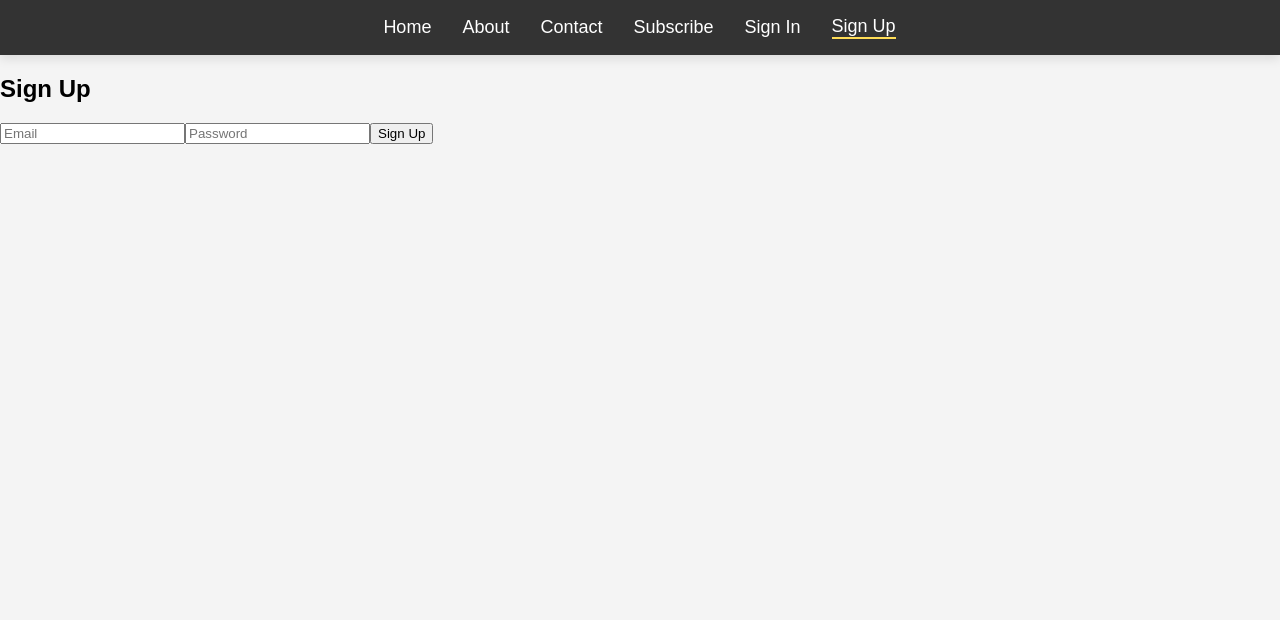
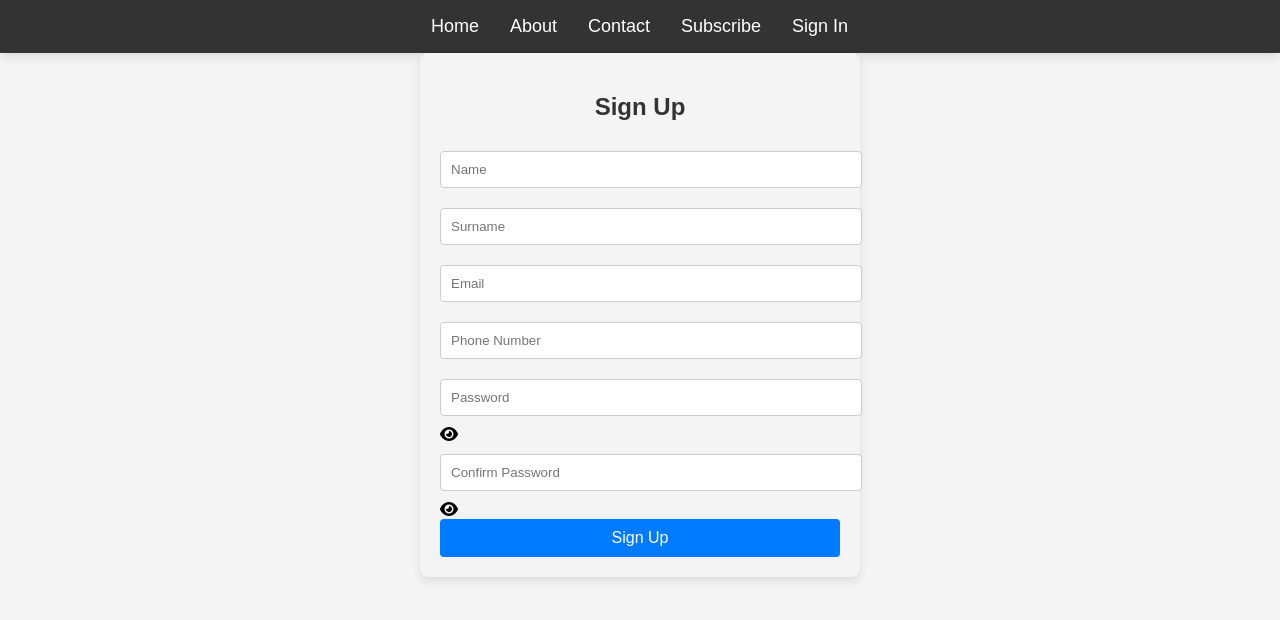
Before and after one commit to ksandile/Alle-services, a React (Create React App) app: page /sign-up in a window 1280 px wide. Shown: the top 620 px of the page. Built offline with nearby package versions, Linux system fonts and the light colour scheme; no server answers.

Commit message:
Style the sign in and sign up
pushing after few update, now we will be build the driver app.

```diff
--- a/package.json
+++ b/package.json
@@ -8,7 +8,9 @@
     "@testing-library/react": "^13.4.0",
     "@testing-library/user-event": "^13.5.0",
     "alle-services": "file:",
+    "axios": "^1.7.4",
     "firebase": "^10.13.0",
+    "fuse.js": "^7.0.0",
     "leaflet": "^1.9.4",
     "react": "^18.3.1",
     "react-dom": "^18.3.1",
--- a/src/components/Header.jsx
+++ b/src/components/Header.jsx
@@ -13,7 +13,6 @@ function Header() {
         <Link to="/contact" className={location.pathname === '/contact' ? 'active' : ''}>Contact</Link>
         <Link to="/subscription" className={location.pathname === '/subscription' ? 'active' : ''}>Subscribe</Link> {/* Subscription Link */}
         <Link to="/sign-in" className={location.pathname === '/sign-in' ? 'active' : ''}>Sign In</Link> {/* Sign In Link */}
-        <Link to="/sign-up" className={location.pathname === '/sign-up' ? 'active' : ''}>Sign Up</Link> {/* Sign Up Link */}
       </nav>
     </header>
   );
--- a/src/firebaseConfig.js
+++ b/src/firebaseConfig.js
@@ -1,6 +1,8 @@
 // src/firebaseConfig.js
 import { initializeApp } from 'firebase/app';
 import { getAuth } from 'firebase/auth';
+import { getFirestore } from 'firebase/firestore';
+// Import Firestore if you're planning to use it
 
 const firebaseConfig = {
     apiKey: "AIzaSyASb3wPvq4cksVCM3OzLE_s74gzpwdPC1E",
@@ -11,8 +13,17 @@ const firebaseConfig = {
     messagingSenderId: "383686120816",
     appId: "1:383686120816:web:70c4d29740d9cc95322bb5",
     measurementId: "G-QL58FC4WP5"
-  };
+};
 
 // Initialize Firebase
 const app = initializeApp(firebaseConfig);
+
+// Initialize Firebase Auth
 export const auth = getAuth(app);
+
+// Initialize Firestore
+export const db = getFirestore(app);
+
+// Optionally, initialize Realtime Database if you plan to use it
+// import { getDatabase } from 'firebase/database';
+// export const database = getDatabase(app);
--- /dev/null
+++ b/src/pages/SignIn.css
@@ -0,0 +1,61 @@
+/* SignIn.css */
+.sign-in-container {
+    max-width: 400px;
+    margin: 0 auto;
+    padding: 20px;
+    background-color: #f4f4f4;
+    border-radius: 8px;
+    box-shadow: 0px 4px 10px rgba(0, 0, 0, 0.1);
+  }
+
+  .sign-in-container h2 {
+    text-align: center;
+    margin-bottom: 20px;
+    color: #333;
+  }
+
+  .sign-in-container input {
+    width: 100%;
+    padding: 10px;
+    margin: 10px 0;
+    border: 1px solid #ccc;
+    border-radius: 4px;
+  }
+
+  .sign-in-container input:focus {
+    border-color: #007bff;
+    outline: none;
+  }
+
+  .sign-in-container button {
+    width: 100%;
+    padding: 10px;
+    background-color: #007bff;
+    color: white;
+    border: none;
+    border-radius: 4px;
+    cursor: pointer;
+    font-size: 16px;
+  }
+
+  .sign-in-container button:hover {
+    background-color: #0056b3;
+  }
+
+  .sign-in-container p {
+    text-align: center;
+  }
+
+  .sign-in-container p a {
+    color: #007bff;
+    text-decoration: none;
+  }
+
+  .sign-in-container p a:hover {
+    text-decoration: underline;
+  }
+
+  .sign-in-container p.error {
+    color: red;
+    text-align: center;
+  }
--- a/src/pages/SignIn.jsx
+++ b/src/pages/SignIn.jsx
@@ -1,26 +1,36 @@
-// src/pages/SignIn.jsx
 import React, { useState } from 'react';
 import { signInWithEmailAndPassword } from 'firebase/auth';
 import { auth } from '../firebaseConfig';
+import { Link, useNavigate } from 'react-router-dom';
+import './SignIn.css'; // Import the CSS file
 
 function SignIn() {
   const [email, setEmail] = useState('');
   const [password, setPassword] = useState('');
+  const [error, setError] = useState('');
+  const navigate = useNavigate();
 
   const handleSignIn = async (e) => {
     e.preventDefault();
     try {
       await signInWithEmailAndPassword(auth, email, password);
       // Redirect to home or any other page after successful sign-in
+      navigate('/'); // Redirect to the home page (or any route you want)
     } catch (error) {
       console.error('Error signing in:', error);
-      // Handle errors here, e.g., show a message to the user
+      if (error.code === 'auth/user-not-found') {
+        setError('You must Sign-Up first.');
+      } else {
+        setError('Error signing in. Please try again.');
+      }
     }
   };
 
   return (
+    <div className="sign-in-container">
       <form onSubmit={handleSignIn}>
         <h2>Sign In</h2>
+        {error && <p className="error">{error}</p>}
         <input
           type="email"
           value={email}
@@ -37,6 +47,8 @@ function SignIn() {
         />
         <button type="submit">Sign In</button>
       </form>
+      <p>Do not have an account? <Link to="/sign-up">Sign Up</Link></p>
+    </div>
   );
 }
 
--- /dev/null
+++ b/src/pages/SignUp.css
@@ -0,0 +1,48 @@
+/* SignUp.css */
+.sign-up-container {
+    max-width: 400px;
+    margin: 0 auto;
+    padding: 20px;
+    background-color: #f4f4f4;
+    border-radius: 8px;
+    box-shadow: 0px 4px 10px rgba(0, 0, 0, 0.1);
+  }
+
+  .sign-up-container h2 {
+    text-align: center;
+    margin-bottom: 20px;
+    color: #333;
+  }
+
+  .sign-up-container input {
+    width: 100%;
+    padding: 10px;
+    margin: 10px 0;
+    border: 1px solid #ccc;
+    border-radius: 4px;
+  }
+
+  .sign-up-container input:focus {
+    border-color: #007bff;
+    outline: none;
+  }
+
+  .sign-up-container button {
+    width: 100%;
+    padding: 10px;
+    background-color: #007bff;
+    color: white;
+    border: none;
+    border-radius: 4px;
+    cursor: pointer;
+    font-size: 16px;
+  }
+
+  .sign-up-container button:hover {
+    background-color: #0056b3;
+  }
+
+  .sign-up-container p {
+    text-align: center;
+    color: red;
+  }
--- a/src/pages/SignUp.jsx
+++ b/src/pages/SignUp.jsx
@@ -1,26 +1,62 @@
-// src/pages/SignUp.jsx
 import React, { useState } from 'react';
 import { createUserWithEmailAndPassword } from 'firebase/auth';
 import { auth } from '../firebaseConfig';
+import { useNavigate } from 'react-router-dom';
+import { FontAwesomeIcon } from '@fortawesome/react-fontawesome';
+import { faEye, faEyeSlash } from '@fortawesome/free-solid-svg-icons';
+import './SignUp.css';
 
 function SignUp() {
+  const [name, setName] = useState('');
+  const [surname, setSurname] = useState('');
   const [email, setEmail] = useState('');
+  const [phoneNumber, setPhoneNumber] = useState('');
   const [password, setPassword] = useState('');
+  const [confirmPassword, setConfirmPassword] = useState('');
+  const [error, setError] = useState('');
+  const [showPassword, setShowPassword] = useState(false);
+  const [showConfirmPassword, setShowConfirmPassword] = useState(false);
+
+  const navigate = useNavigate();
 
   const handleSignUp = async (e) => {
     e.preventDefault();
+    if (password !== confirmPassword) {
+      setError("Passwords do not match.");
+      return;
+    }
     try {
       await createUserWithEmailAndPassword(auth, email, password);
-      // Redirect to home or any other page after successful sign-up
+      navigate('/sign-in');
     } catch (error) {
       console.error('Error signing up:', error);
-      // Handle errors here, e.g., show a message to the user
+      if (error.code === 'auth/email-already-in-use') {
+        setError('This email address is already in use. Please try signing in or use a different email.');
+      } else {
+        setError('Error signing up. Please try again.');
+      }
     }
   };
 
   return (
+    <div className="sign-up-container">
       <form onSubmit={handleSignUp}>
         <h2>Sign Up</h2>
+        {error && <p>{error}</p>}
+        <input
+          type="text"
+          value={name}
+          onChange={(e) => setName(e.target.value)}
+          placeholder="Name"
+          required
+        />
+        <input
+          type="text"
+          value={surname}
+          onChange={(e) => setSurname(e.target.value)}
+          placeholder="Surname"
+          required
+        />
         <input
           type="email"
           value={email}
@@ -29,14 +65,43 @@ function SignUp() {
           required
         />
         <input
-        type="password"
+          type="tel"
+          value={phoneNumber}
+          onChange={(e) => setPhoneNumber(e.target.value)}
+          placeholder="Phone Number"
+          required
+        />
+        <div className="password-input">
+          <input
+            type={showPassword ? 'text' : 'password'}
             value={password}
             onChange={(e) => setPassword(e.target.value)}
             placeholder="Password"
             required
           />
+          <FontAwesomeIcon
+            icon={showPassword ? faEyeSlash : faEye}
+            onClick={() => setShowPassword(!showPassword)}
+            className="password-icon"
+          />
+        </div>
+        <div className="password-input">
+          <input
+            type={showConfirmPassword ? 'text' : 'password'}
+            value={confirmPassword}
+            onChange={(e) => setConfirmPassword(e.target.value)}
+            placeholder="Confirm Password"
+            required
+          />
+          <FontAwesomeIcon
+            icon={showConfirmPassword ? faEyeSlash : faEye}
+            onClick={() => setShowConfirmPassword(!showConfirmPassword)}
+            className="password-icon"
+          />
+        </div>
         <button type="submit">Sign Up</button>
       </form>
+    </div>
   );
 }
 
```
Also changed, not shown: src/components/Services.jsx (+45 -12 lines), 1 other file (tests, documents, lock files or other folders). Lines whose indentation alone changed are shown as unchanged.
